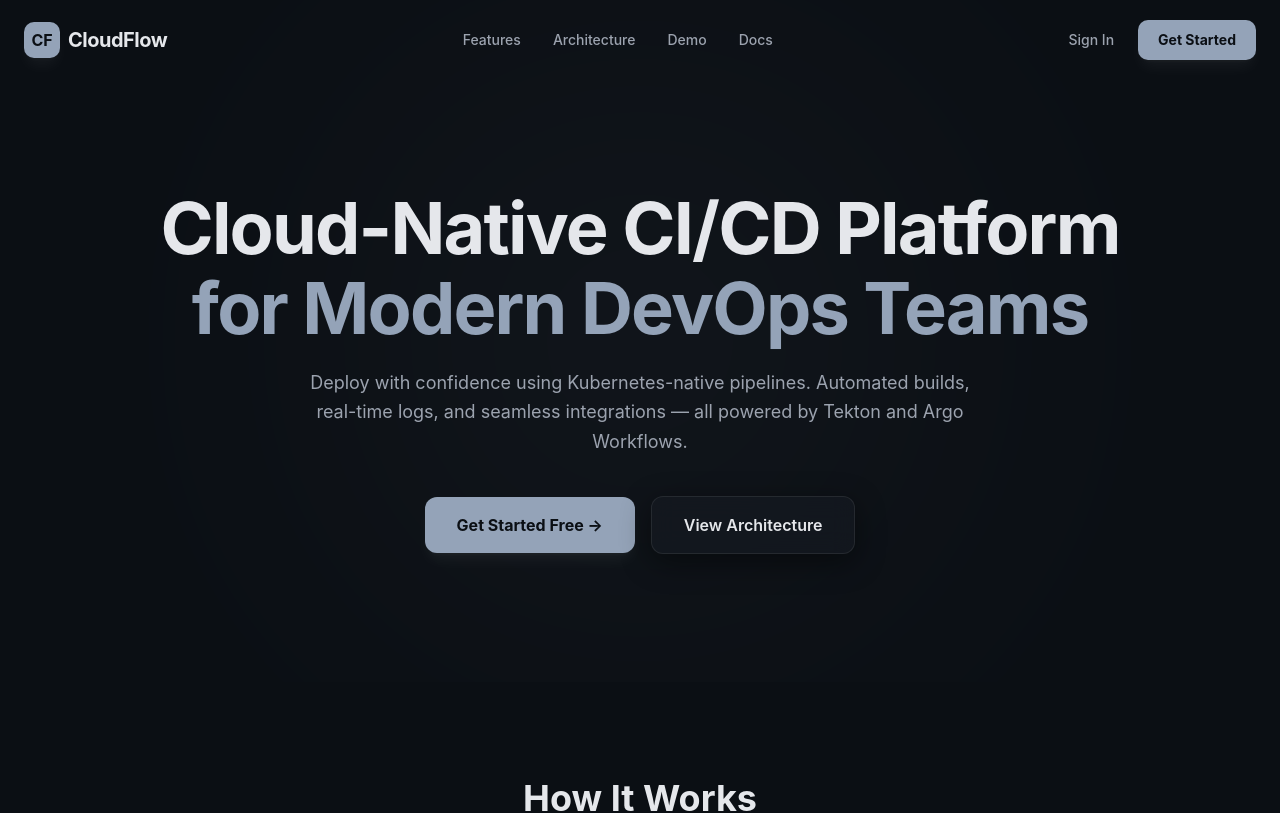
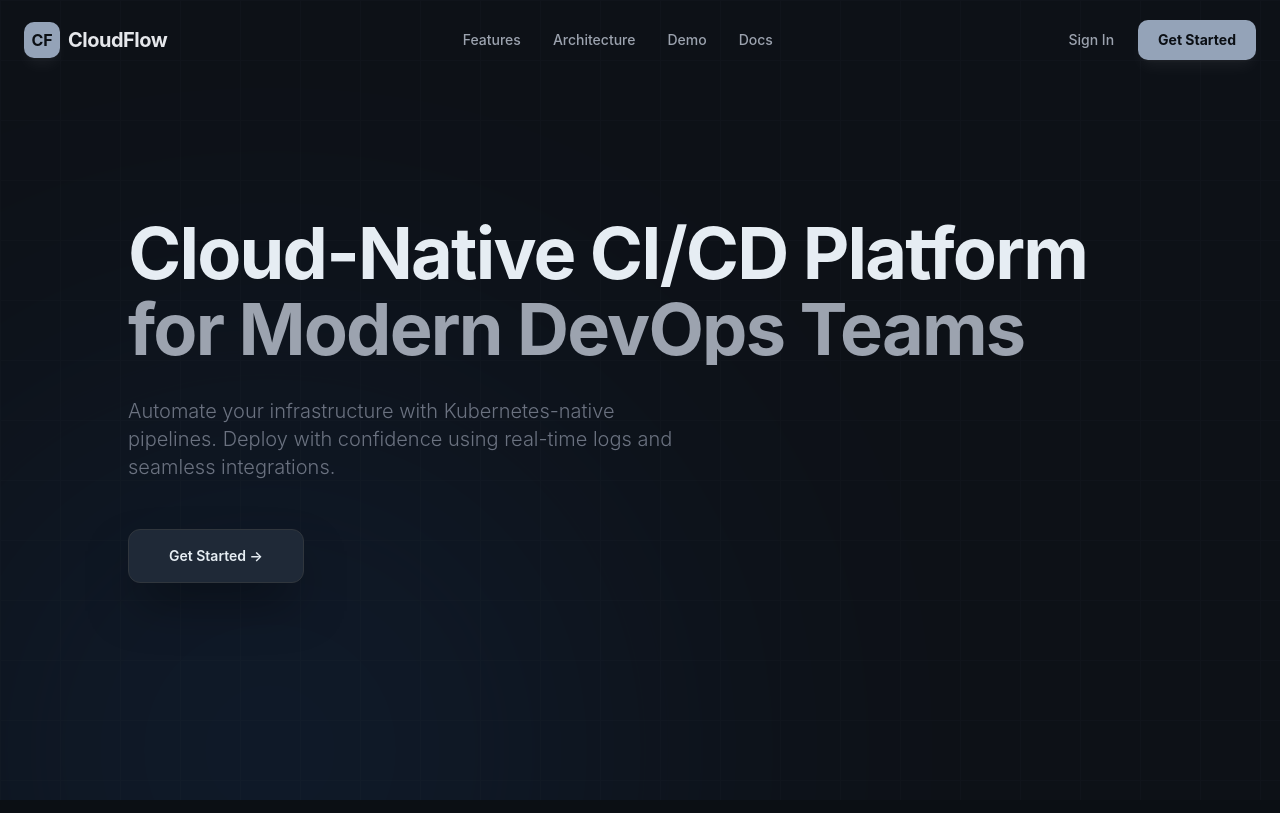
Before and after one commit to Dinah-02/FluxForged, a React (Vite) app: page / in a window 1280 px wide. Shown: the top 813 px of the page. Built offline with nearby package versions, Linux system fonts and the light colour scheme; the HTML template or start-up script is replaced by a standard one.

Commit message:
Updated hero section and styling

```diff
--- a/src/components/landing/Hero.tsx
+++ b/src/components/landing/Hero.tsx
@@ -1,125 +1,137 @@
-import React, { useState } from 'react';
-import { motion } from 'framer-motion';
+"use client"
 
-const ease = [0.25, 1, 0.5, 1]; // extremely natural
+import { motion } from "framer-motion"
+import { useState, useEffect } from "react"
 
-const container = {
-  hidden: {},
-  show: {
-    transition: {
-      staggerChildren: 0.6,
-    },
-  },
-};
+export default function Hero() {
+  const [isHovered, setIsHovered] = useState(false)
+  const [mounted, setMounted] = useState(false)
 
-const fadeItem = {
+  useEffect(() => {
+    // Ensures the browser is ready to capture the ultra-slow silk glide
+    const timer = setTimeout(() => setMounted(true), 150)
+    return () => clearTimeout(timer)
+  }, [])
+
+  // THE SILK FORMULA:
+  // 2.5s duration for a heavy feel, 150px downside start for travel distance.
+  const silkVariants = {
     hidden: {
       opacity: 0,
+      y: 150,
+      filter: "blur(15px)"
     },
-  show: {
+    visible: (delay: number) => ({
       opacity: 1,
+      y: 0,
+      filter: "blur(0px)",
       transition: {
-      duration: 2.4,
-      ease,
+        duration: 2.5,
+        ease: [0.16, 1, 0.3, 1],
+        delay: delay
       },
-  },
-};
-
-const buttonFade = {
-  hidden: {
-    opacity: 0,
-  },
-  show: {
-    opacity: 1,
-    transition: {
-      duration: 2.0,
-      ease,
-    },
-  },
-};
-
-const Hero = () => {
-  const [isHovered, setIsHovered] = useState(false);
+    })
+  }
 
   return (
-    <section className="relative pt-32 pb-20 lg:pt-48 lg:pb-32 overflow-hidden bg-[#0B0F14]">
-
-      {/* Background Backlight */}
-      <div
-        className={`absolute top-1/2 left-1/2 -translate-x-1/2 -translate-y-1/2
-        w-[600px] h-[600px] bg-[#94A3B8] rounded-full blur-[160px]
-        transition-opacity duration-[2500ms] pointer-events-none z-0
-        ${isHovered ? 'opacity-20' : 'opacity-5'}`}
+    <section
+      style={{ backgroundColor: '#0D1117' }}
+      className="relative w-full h-screen overflow-hidden flex flex-col justify-center items-start"
+    >
+      {/* 🔵 INTERACTIVE BACKGROUND GLOW */}
+      {/* Intensifies from 0.1 to 0.2 opacity on button hover */}
+      <motion.div
+        animate={{
+          opacity: isHovered ? 0.2 : 0.1,
+          scale: isHovered ? 1.1 : 1
+        }}
+        transition={{ duration: 1.2, ease: "easeOut" }}
+        style={{ backgroundColor: '#2F81F7' }}
+        className="absolute -left-20 top-1/2 -translate-y-1/2 w-[700px] h-[700px] rounded-full blur-[180px] pointer-events-none z-0"
       />
 
-      <motion.div
-        className="container mx-auto px-6 relative z-10 text-center"
-        variants={container}
+      {/* Professional Grid Overlay (#30363D) */}
+      <div
+        className="absolute inset-0 z-0 opacity-[0.1]"
+        style={{
+          backgroundImage: `linear-gradient(#30363D 1px, transparent 1px), linear-gradient(90deg, #30363D 1px, transparent 1px)`,
+          backgroundSize: '60px 60px'
+        }}
+      />
+
+      <div className="container mx-auto px-12 md:px-24 lg:px-32 relative z-10">
+
+        {/* WAVE 1: THE FIRST LINE - Primary Text #E6EDF3 */}
+        <div className="overflow-hidden mb-1">
+          <motion.h1
+            custom={0.2}
+            variants={silkVariants}
             initial="hidden"
-        animate="show"
-      >
-
-        {/* LINE 1 */}
-        <motion.h1
-          variants={fadeItem}
-          className="text-5xl lg:text-7xl font-bold tracking-tight text-[#E5E7EB] mb-2"
+            animate={mounted ? "visible" : "hidden"}
+            style={{ color: '#E6EDF3' }}
+            className="text-4xl md:text-5xl lg:text-7xl font-bold tracking-tight"
           >
             Cloud-Native CI/CD Platform
           </motion.h1>
+        </div>
 
-        {/* LINE 2 */}
+        {/* WAVE 2: THE SECOND LINE - Muted Title #9CA3AF */}
+        <div className="overflow-hidden mb-8">
           <motion.h1
-          variants={fadeItem}
-          className="text-5xl lg:text-7xl font-bold tracking-tight text-[#94A3B8] mb-6"
+            custom={0.8}
+            variants={silkVariants}
+            initial="hidden"
+            animate={mounted ? "visible" : "hidden"}
+            style={{ color: '#9CA3AF' }}
+            className="text-4xl md:text-5xl lg:text-7xl font-bold tracking-tight"
           >
             for Modern DevOps Teams
           </motion.h1>
+        </div>
 
-        {/* DESCRIPTION */}
+        {/* WAVE 3: THE DESCRIPTION - Muted Text #6B7280 */}
+        <div className="overflow-hidden mb-12 max-w-xl text-left">
           <motion.p
-          variants={fadeItem}
-          className="max-w-2xl mx-auto text-lg text-[#9CA3AF] mb-10 leading-relaxed"
+            custom={1.4}
+            variants={silkVariants}
+            initial="hidden"
+            animate={mounted ? "visible" : "hidden"}
+            style={{ color: '#6B7280' }}
+            className="text-lg md:text-xl leading-relaxed font-light"
           >
-          Deploy with confidence using Kubernetes-native pipelines. Automated
-          builds, real-time logs, and seamless integrations — all powered by
-          Tekton and Argo Workflows.
+            Automate your infrastructure with Kubernetes-native pipelines.
+            Deploy with confidence using real-time logs and seamless integrations.
           </motion.p>
+        </div>
 
-        {/* BUTTONS */}
+        {/* WAVE 4: THE INTERACTIVE BUTTON */}
+        {mounted && (
           <motion.div
-          variants={container}
-          className="flex flex-col sm:flex-row items-center justify-center gap-4"
+            initial={{ opacity: 0, y: 30 }}
+            animate={{ opacity: 1, y: 0 }}
+            transition={{ duration: 1.5, delay: 2.2 }}
           >
             <motion.button
-            variants={buttonFade}
               onMouseEnter={() => setIsHovered(true)}
               onMouseLeave={() => setIsHovered(false)}
-            className="w-full sm:w-auto px-8 py-4 bg-[#94A3B8] hover:bg-[#CBD5E1]
-            text-[#0B0F14] rounded-xl font-bold transition-all duration-300
-            shadow-lg shadow-white/5 transform hover:-translate-y-1"
+              whileHover={{
+                y: -4,
+                backgroundColor: '#30363D',
+                borderColor: '#2F81F7' // Subtle blue border on hover
+              }}
+              whileTap={{ scale: 0.98 }}
+              style={{
+                backgroundColor: '#1F2937',
+                color: '#E6EDF3',
+                border: '1px solid #30363D'
+              }}
+              className="px-10 py-4 rounded-xl font-semibold text-sm transition-all duration-300 shadow-2xl shadow-black/50"
             >
-            Get Started Free →
-          </motion.button>
-
-          <motion.button
-            variants={buttonFade}
-            className="w-full sm:w-auto px-8 py-4 rounded-xl font-semibold
-            text-[#E5E7EB] transition-all duration-300 transform hover:-translate-y-1"
-            style={{
-              background: 'rgba(22, 27, 34, 0.65)',
-              border: '1px solid rgba(255, 255, 255, 0.08)',
-              backdropFilter: 'blur(12px)',
-              WebkitBackdropFilter: 'blur(12px)',
-              boxShadow: '0 8px 30px rgba(0, 0, 0, 0.45)',
-            }}
-          >
-            View Architecture
+              Get Started →
             </motion.button>
           </motion.div>
-
-      </motion.div>
+        )}
+      </div>
     </section>
-  );
-};
-
-export default Hero;
+  )
+}
```
Lines whose indentation alone changed are shown as unchanged.
